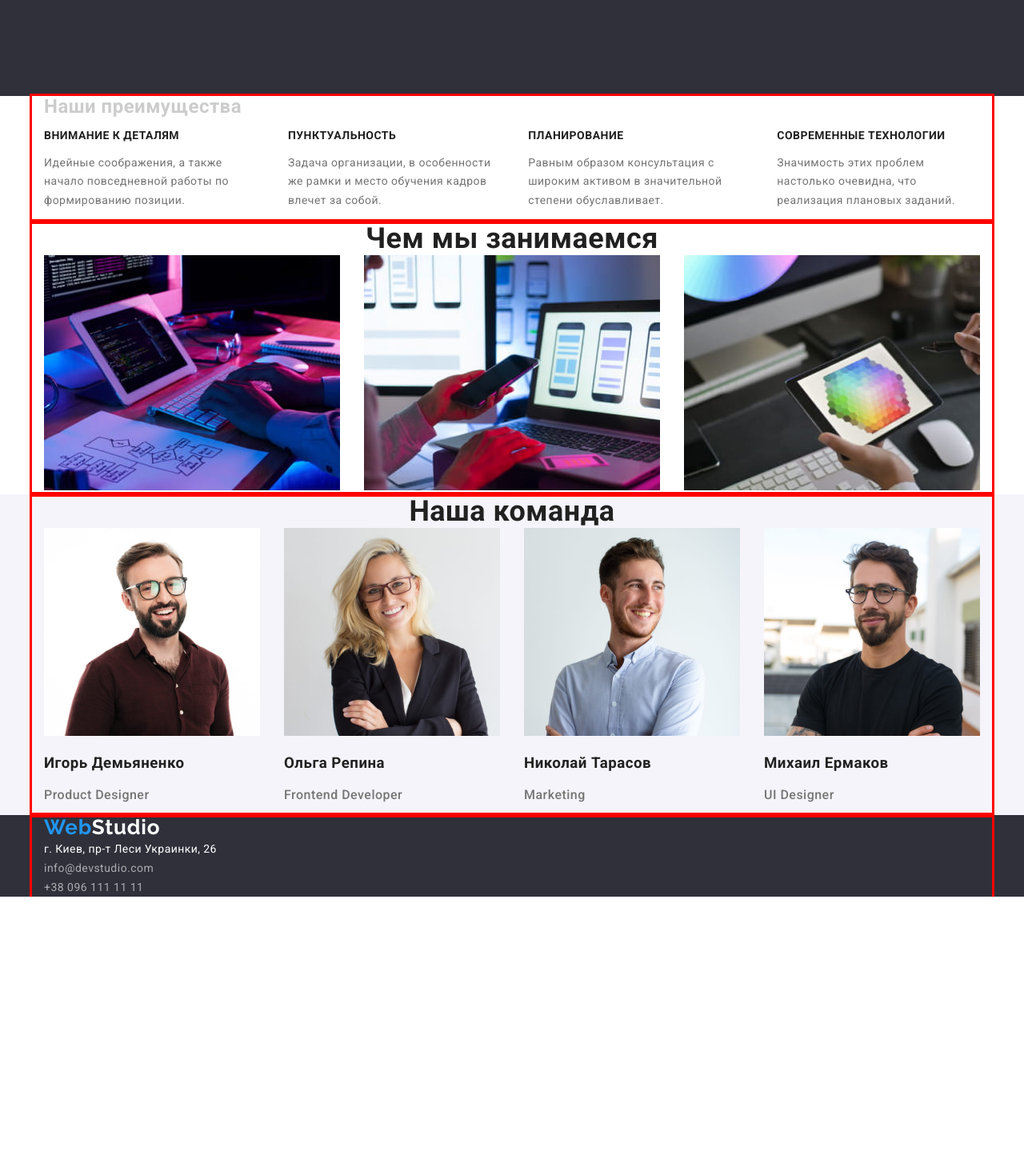
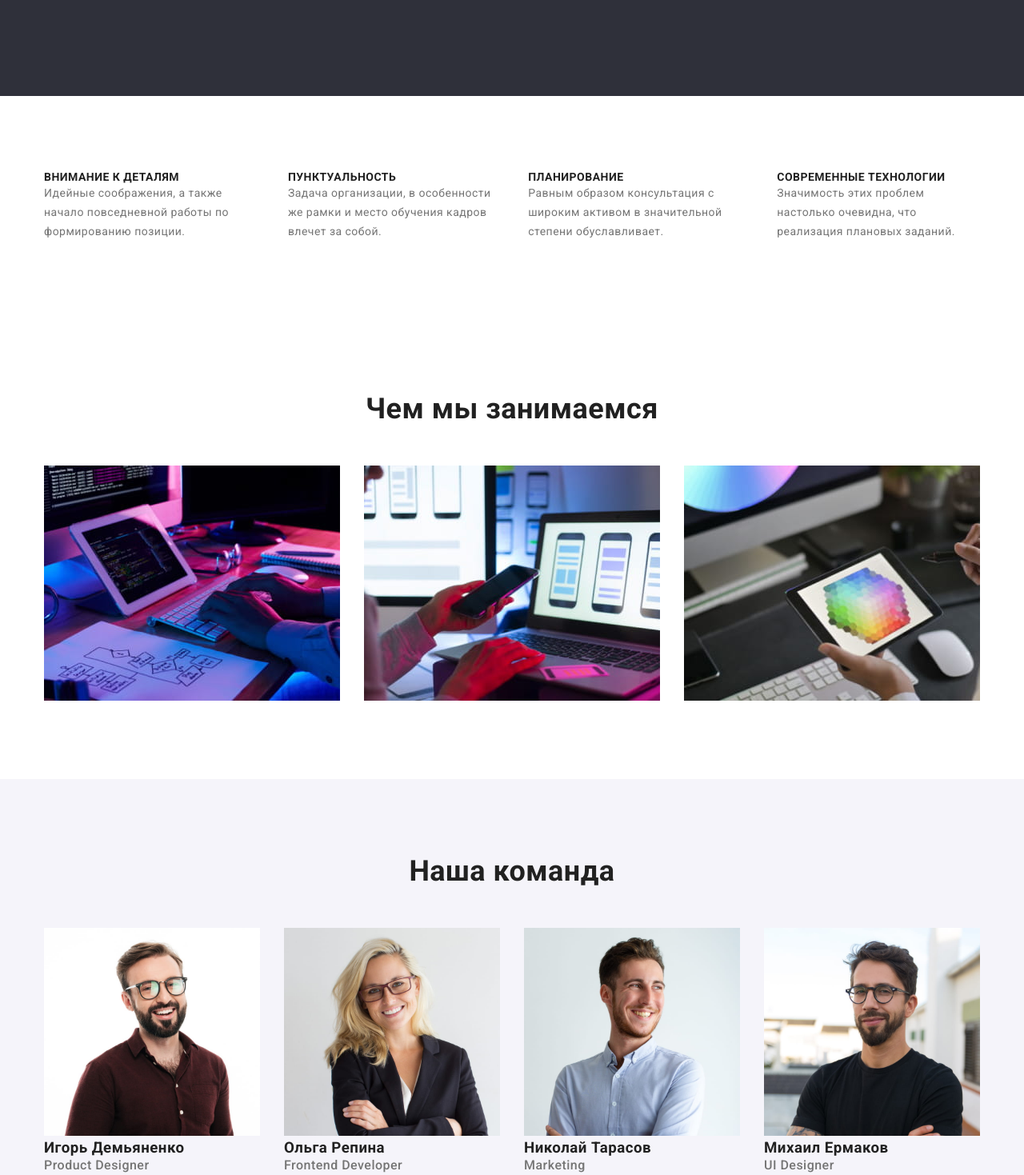
Before and after one commit to mihailsin/goit-markup-hw-03, a plain HTML site: page index.html in a window 1280 px wide. Shown: the part 560-2029 px from the top of the page at 80% size. Before the commit the page ends 1681 px from the top, so only its background shows below. Drawn offline with nearby package versions, Linux system fonts and the light colour scheme.

Commit message:
сбрасывает геометрию по умолчанию, продолжает позиционирование

```diff
--- a/css/styles.css
+++ b/css/styles.css
@@ -38,11 +38,26 @@ body {
   letter-spacing: 0.03em;
   font-style: normal;
 }
+/* Сброс геометрии элементов по - умолчанию. */
+h1,
+h2,
+h3,
+h4,
+h5,
+h6,
+p,
+ul,
+ol {
+  margin-top: 0;
+  margin-bottom: 0;
+}
+ul,
+ol {
+  padding-left: 0;
+}
 /* ================Классы - Утилиты================ */
 /* Убираеn метки из списков */
 .unmarked {
-  margin: 0;
-  padding: 0;
   list-style: none;
 }
 /* Убирает подчеркивания и курсив из ссылок */
@@ -57,8 +72,8 @@ body {
 }
 /* Применяет полупрозрачный цвет к заголовкам, которые будут скрыты */
 .logical-title {
-  margin: 0;
   color: var(--ltitle-text-color);
+  display: none;
 }
 .section {
   padding-top: 94px;
@@ -67,7 +82,6 @@ body {
 /* Данный контейнер будет использоваться везде,
  где нужно ограничить контент по ширине, согласно макету */
 .container {
-  outline: 3px solid red;
   width: 1200px;
   margin: 0 auto;
   padding-left: 15px;
@@ -79,7 +93,6 @@ body {
   font-size: 14px;
   line-height: 1.14;
   letter-spacing: 0.02em;
-  margin-bottom: 0;
 
   color: var(--title-text-color);
 }
@@ -107,7 +120,7 @@ body {
 .nav-list {
   display: flex;
 }
-.nav-list > .item + .item {
+.nav-list > .item:not(:first-child) {
   margin-left: 50px;
 }
 .nav-list .link {
@@ -175,6 +188,9 @@ body {
   text-align: center;
 }
 /* Advantages */
+.section-title {
+  padding-bottom: 50px;
+}
 .advantages-list {
   display: flex;
 }
@@ -225,6 +241,9 @@ body {
 }
 /*==========FOOTER========*/
 .page-footer {
+  width: 1600px;
+  margin-left: auto;
+  margin-right: auto;
   background-color: var(--footer-bckg-color);
   font-style: inherit;
 }
--- a/index.html
+++ b/index.html
@@ -10,10 +10,7 @@
       href="https://fonts.googleapis.com/css2?family=Raleway:wght@700&family=Roboto:wght@400;500;700;900&display=swap"
       rel="stylesheet"
     />
-    <link
-      rel="stylesheet"
-      href="https://cdnjs.cloudflare.com/ajax/libs/modern-normalize/1.1.0/modern-normalize.min.css"
-    />
+    <link rel="stylesheet" href="https://cdnjs.cloudflare.com/ajax/libs/normalize/8.0.1/normalize.min.css" integrity="sha512-NhSC1YmyruXifcj/KFRWoC561YpHpc5Jtzgvbuzx5VozKpWvQ+4nXhPdFgmx8xqexRcpAglTj9sIBWINXa8x5w==" crossorigin="anonymous" referrerpolicy="no-referrer" />
     <link rel="stylesheet" href="./css/styles.css" />
   </head>
   <body>
@@ -45,7 +42,7 @@
         <button type="button" class="button">Заказать услугу</button>
       </section>
       <!--Список преимуществ-->
-      <section class="advantages">
+      <section class="advantages section">
         <div class="container">
           <!-- Это логический заголовок, которого нет на макете.
             Позже он будет скрыт при помощи CSS -->
@@ -79,7 +76,7 @@
         </div>
       </section>
       <!--Список услуг-->
-      <section class="features">
+      <section class="features section">
         <div class="container">
           <h2 class="section-title">Чем мы занимаемся</h2>
           <ul class="features-list unmarked">
@@ -111,7 +108,7 @@
         </div>
       </section>
       <!--Команда-->
-      <section class="team">
+      <section class="team section">
         <div class="container">
           <h2 class="section-title">Наша команда</h2>
           <ul class="team-list unmarked">
```
Also changed, not shown: portfolio.html (+4 -1 lines).
